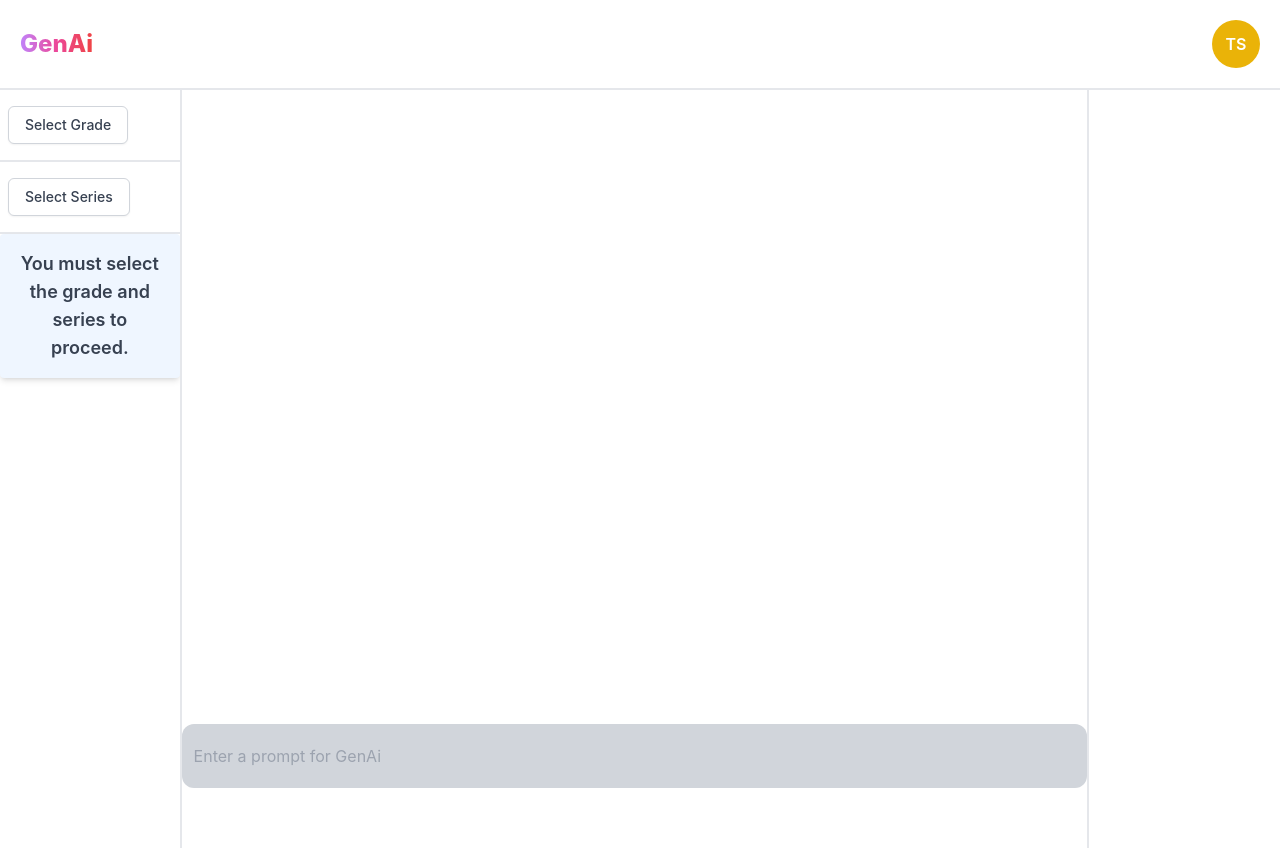
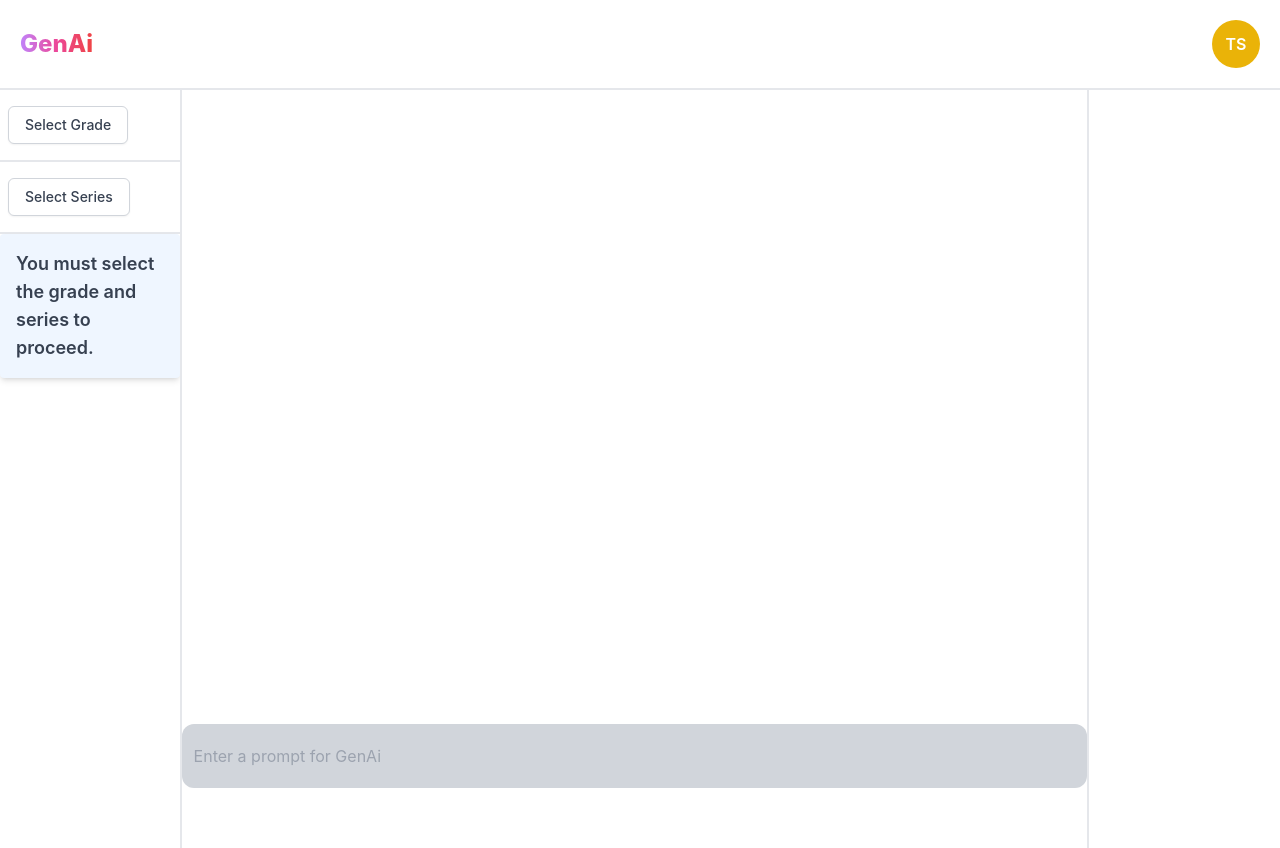
Before and after one commit to tushar9979/chatbot-ai, a React (Create React App) app: page / in a window 1280 px wide. Built offline with nearby package versions, Linux system fonts and the light colour scheme.

Commit message:
change ui in in the app

```diff
--- a/src/App.jsx
+++ b/src/App.jsx
@@ -9,11 +9,11 @@ function App() {
   const [messages, setMessages] = useState([]);
   const [inputValue, setInputValue] = useState("");
   const seriesArray = [
-    { name: "we", value: 1 },
-    { name: "ew", value: 2 },
-    { name: "et", value: 3 },
-    { name: "wg", value: 4 },
-    { name: "gv", value: 5 },
+    { name: "Wow English", value: 1 },
+    { name: "English Weaves", value: 2 },
+    { name: "English Tree", value: 3 },
+    { name: "Wow Grammar", value: 4 },
+    { name: "Grammar Vibes", value: 5 },
   ];
 
   const messagesEndRef = useRef(null);
@@ -120,8 +120,8 @@ function App() {
   };
 
   return (
-    <div className="App">
-      <div className="container mx-auto shadow-lg rounded-lg">
+    <div>
+      <div className="">
         <div className="px-5 py-5 flex justify-between items-center bg-white border-b-2">
           <div className="text-2xl font-extrabold text-transparent bg-clip-text bg-gradient-to-r from-purple-400 via-pink-500 to-red-500">
             GenAi
```
